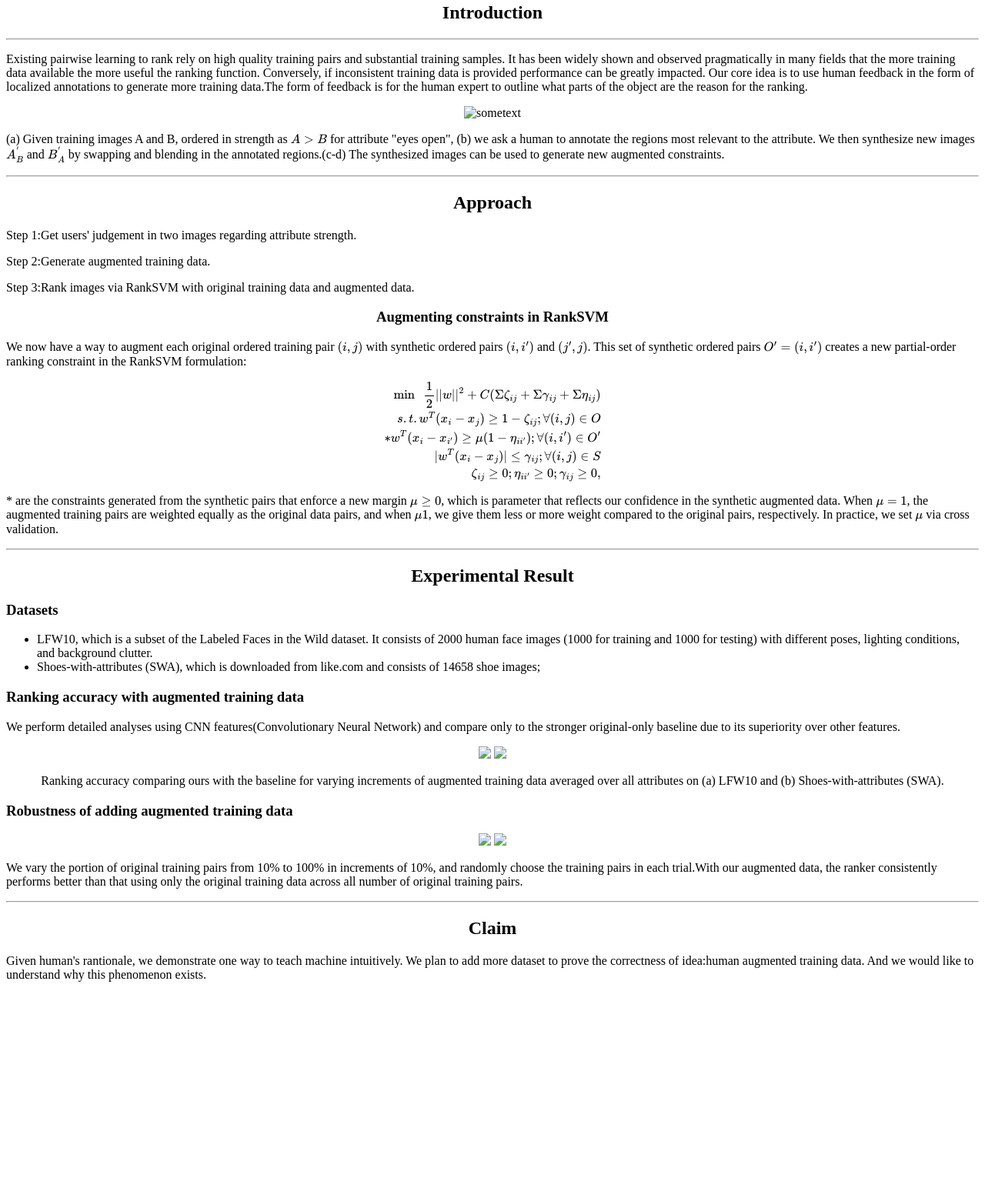
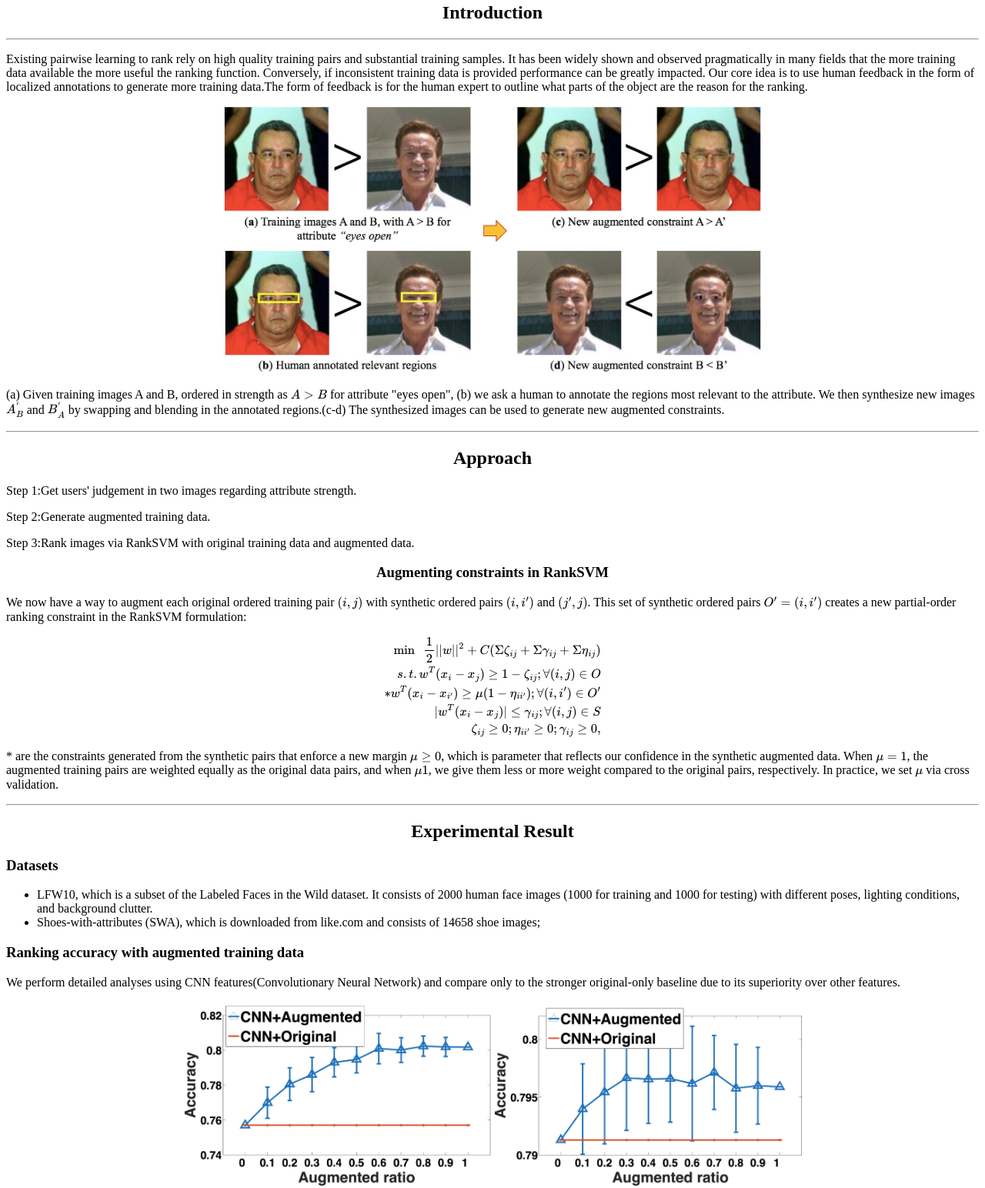
Before and after one commit to GentleZhu/HumanAugmentedLTR, a plain HTML site: page index.html in a window 1280 px wide. Shown: the part 216-1760 px from the top of the page at 77% size. Before the commit the page ends 1508 px from the top, so only its background shows below. Drawn offline with nearby package versions, Linux system fonts and the light colour scheme; some packages are replaced by stand-ins of ours.

Commit message:
pdf to jpg

```diff
--- a/index.html
+++ b/index.html
@@ -42,7 +42,7 @@
 </p>
 <center>
 <div>
-    <img src="./img/approach.pdf" width="700px" alt="sometext">
+    <img src="./img/approach.jpg" width="700px" alt="sometext">
 </div>
 </center>
 <p>(a) Given training images A and B, ordered in strength as $A&gt;B$ for attribute "eyes open", (b) we ask a human to annotate the regions most relevant to the attribute. We then synthesize new images $A^{'}_{B}$ and $B^{'}_{A}$ by swapping and blending in the annotated regions.(c-d) The synthesized images can be used to generate new augmented constraints.</p>
@@ -92,8 +92,8 @@ s.t. w^T(x_i-x_j)\geq1-\zeta_{ij}; \forall(i,j)\in O \\
 </p>
 <center>
 <div>
-<img src="img/vary_face.pdf" width="400px">
-<img src="img/vary_shoes.pdf" width="400px">
+<img src="img/vary_face.jpg" width="400px">
+<img src="img/vary_shoes.jpg" width="400px">
 
 <p>Ranking accuracy comparing ours with the baseline for varying increments of augmented training data averaged over all attributes on (a) LFW10 and (b) Shoes-with-attributes (SWA).</p>
 
@@ -106,8 +106,8 @@ s.t. w^T(x_i-x_j)\geq1-\zeta_{ij}; \forall(i,j)\in O \\
 <p></p>
 <center>
 <div>
-<img src="./img/consistency_face.pdf" width="400px">
-<img src="./img/consistency_shoes.pdf" width="400px">
+<img src="./img/consistency_face.jpg" width="400px">
+<img src="./img/consistency_shoes.jpg" width="400px">
 </div>
 </center>
 <p>We vary the portion of original training pairs from 10% to 100% in increments of 10%, and randomly choose the training pairs in each trial.With our augmented data, the ranker consistently performs better than that using only the original training data across all number of original training pairs.</p>
```
Also changed, not shown: img/approach.jpg (added), img/consistency_face.jpg (added), img/consistency_shoes.jpg (added), img/vary_face.jpg (added), img/vary_shoes.jpg (added).
